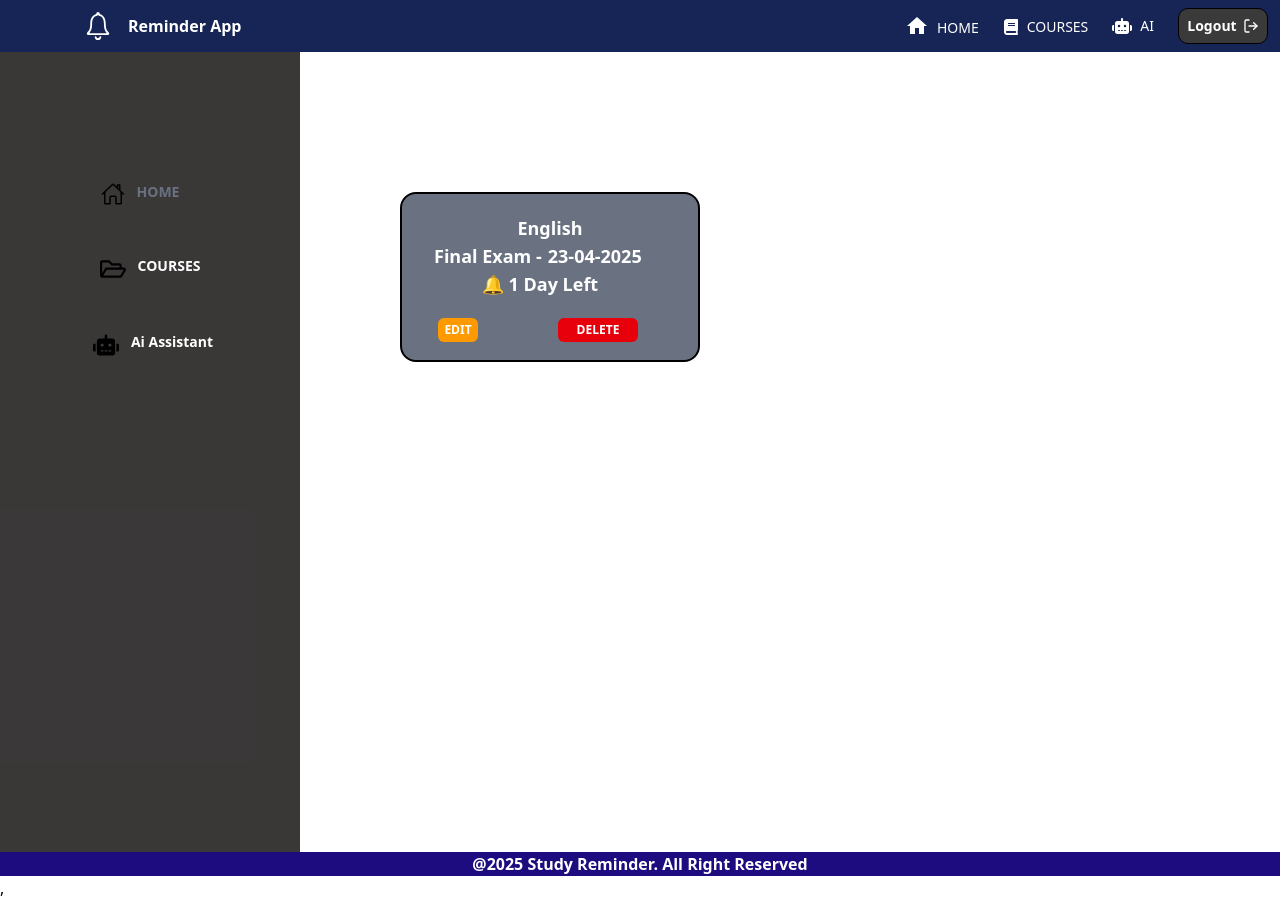
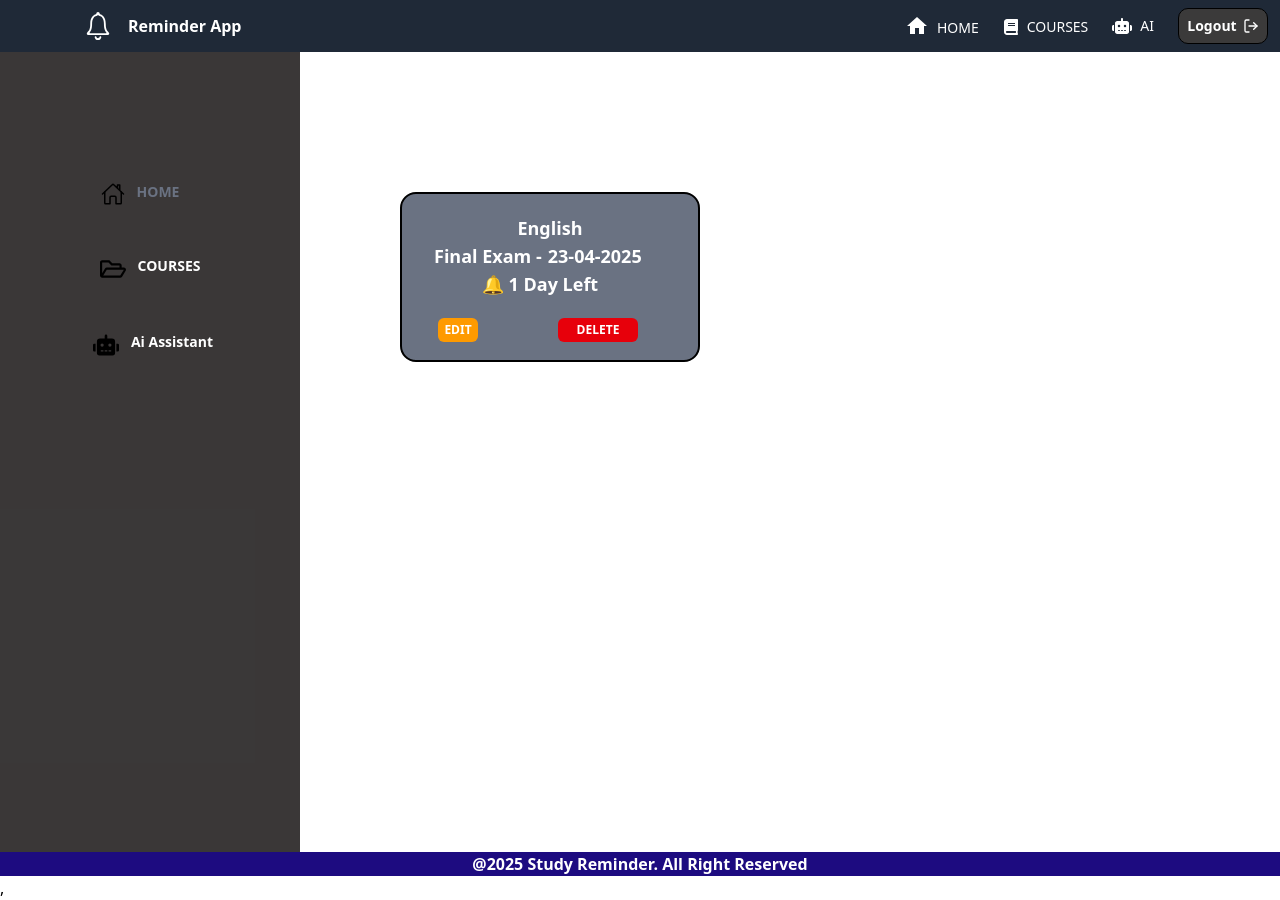
Before and after one commit to Aklile612/Reminder-App, a React (Vite) app: page / in a window 1280 px wide. Built offline with nearby package versions, Linux system fonts and the light colour scheme.

Commit message:
edited the color

```diff
--- a/src/Components/Header/Header.jsx
+++ b/src/Components/Header/Header.jsx
@@ -14,7 +14,7 @@ import { LuLogOut } from 'react-icons/lu';
 const Header = () => {
   return (
     <div >
-      <div className='flex bg-blue-950 md:h-13  justify-between items-center'>
+      <div className='flex bg-[#1F2937] md:h-13  justify-between items-center'>
         <div className='flex md:gap-3'>
           <div className='text-white text-4xl md:ml-[80px]'>
             <IoIosNotificationsOutline />
```
